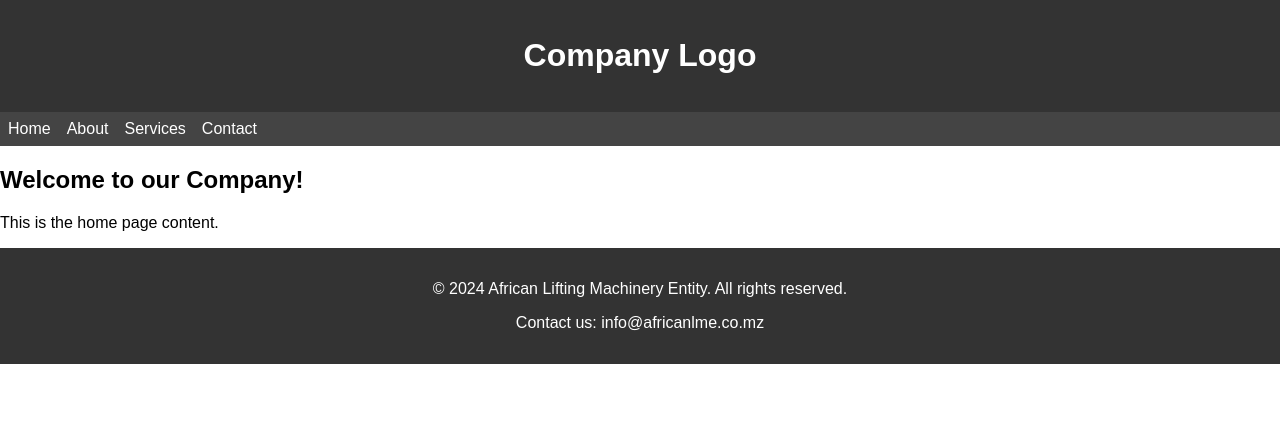
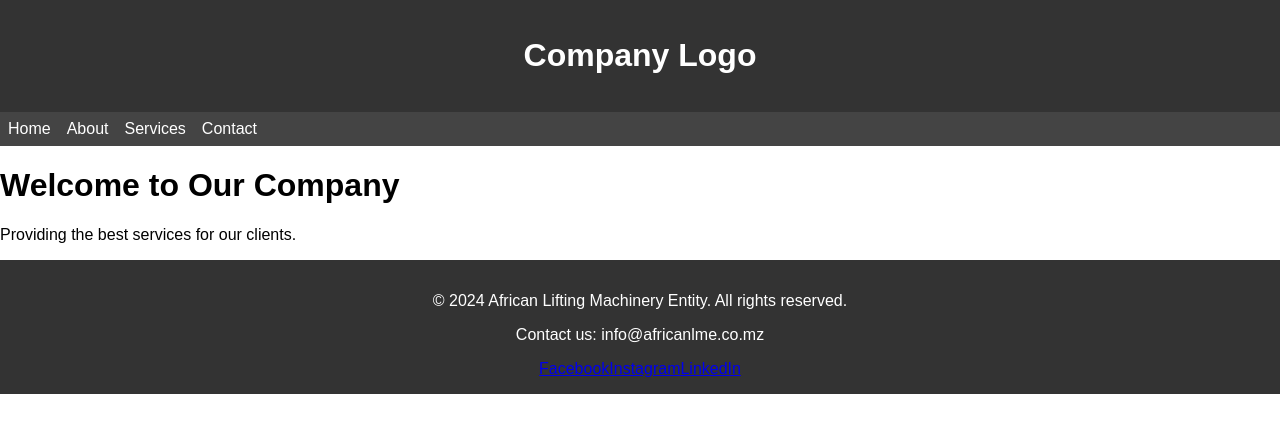
Before and after one commit to Donymmello/africanlme, a React (Create React App) app: page / in a window 1280 px wide. Shown: the top 432 px of the page. Built offline with nearby package versions, Linux system fonts and the light colour scheme.

Commit message:
add maps

```diff
--- a/package.json
+++ b/package.json
@@ -3,11 +3,15 @@
   "version": "0.1.0",
   "private": true,
   "dependencies": {
+    "@react-google-maps/api": "^2.20.3",
     "@testing-library/jest-dom": "^5.17.0",
     "@testing-library/react": "^13.4.0",
     "@testing-library/user-event": "^13.5.0",
+    "emailjs-com": "^3.2.0",
+    "framer-motion": "^11.11.10",
     "react": "^18.2.0",
     "react-dom": "^18.2.0",
+    "react-image-gallery": "^1.3.0",
     "react-router-dom": "^6.27.0",
     "react-scripts": "5.0.1",
     "styled-components": "^6.1.13",
--- a/src/App.js
+++ b/src/App.js
@@ -17,8 +17,8 @@ function App() {
       <Routes>
         <Route path="/" element={<Home />} />
         <Route path="/about" element={<About />} />
-        <Route path="/about" element={<Services />} />
-        <Route path="/about" element={<Contact />} />
+        <Route path="/services" element={<Services />} />
+        <Route path="/contact" element={<Contact />} />
       </Routes>
       <Footer />
     </Router>
--- a/src/components/Footer.js
+++ b/src/components/Footer.js
@@ -5,6 +5,11 @@ const Footer = () => {
     <footer>
       <p>&copy; 2024 African Lifting Machinery Entity. All rights reserved.</p>
       <p>Contact us: info@africanlme.co.mz</p>
+      <div>
+        <a href="https://facebook.com" target="_blank" rel="noopener noreferrer">Facebook</a>
+        <a href="https://instagram.com" target="_blank" rel="noopener noreferrer">Instagram</a>
+        <a href="https://linkedin.com" target="_blank" rel="noopener noreferrer">LinkedIn</a>
+      </div>
     </footer>
   );
 };
--- /dev/null
+++ b/src/components/Gallery.js
@@ -0,0 +1,15 @@
+// src/components/Gallery.js
+import React from 'react';
+import ImageGallery from 'react-image-gallery';
+
+const images = [
+  { original: 'path_to_image1.jpg', thumbnail: 'path_to_thumbnail1.jpg' },
+  { original: 'path_to_image2.jpg', thumbnail: 'path_to_thumbnail2.jpg' },
+  // Adicione mais imagens
+];
+
+function Gallery() {
+  return <ImageGallery items={images} />;
+}
+
+export default Gallery;
--- /dev/null
+++ b/src/components/Map.js
@@ -0,0 +1,18 @@
+// src/components/Map.js
+import React from 'react';
+import { GoogleMap, LoadScript, Marker } from '@react-google-maps/api';
+
+function Map() {
+  const containerStyle = { width: '100%', height: '400px' };
+  const center = { lat: -25.344, lng: 131.036 };
+
+  return (
+    <LoadScript googleMapsApiKey="YOUR_GOOGLE_MAPS_API_KEY">
+      <GoogleMap mapContainerStyle={containerStyle} center={center} zoom={10}>
+        <Marker position={center} />
+      </GoogleMap>
+    </LoadScript>
+  );
+}
+
+export default Map;
--- a/src/pages/Contact.js
+++ b/src/pages/Contact.js
@@ -0,0 +1,36 @@
+// src/pages/Contact.js
+import React, { useRef } from 'react';
+import emailjs from 'emailjs-com';
+import Map from '../components/Map';
+
+function Contact() {
+  const form = useRef();
+
+  const sendEmail = (e) => {
+    e.preventDefault();
+
+    emailjs.sendForm('YOUR_SERVICE_ID', 'YOUR_TEMPLATE_ID', form.current, 'YOUR_USER_ID')
+      .then((result) => {
+          console.log(result.text);
+          alert('Message sent!');
+      }, (error) => {
+          console.log(error.text);
+      });
+  };
+
+  return (
+    <form ref={form} onSubmit={sendEmail}>
+      <label>Name</label>
+      <input type="text" name="name" required />
+      <label>Email</label>
+      <input type="email" name="email" required />
+      <label>Message</label>
+      <textarea name="message" required />
+      <button type="submit">Send</button>
+      <p>Find us at our location below:</p>
+      <Map /> {/* Mapa será exibido aqui */}
+    </form>
+  );
+}
+
+export default Contact;
--- a/src/pages/Home.js
+++ b/src/pages/Home.js
@@ -1,12 +1,15 @@
-import React from 'react';
+import { motion } from 'framer-motion';
 
-function Home () {
+function Home() {
   return (
-    <div>
-      <h2>Welcome to our Company!</h2>
-      <p>This is the home page content.</p>
-    </div>
+    <motion.div
+      initial={{ opacity: 0 }}
+      animate={{ opacity: 1 }}
+      transition={{ duration: 1 }}
+    >
+      <h1>Welcome to Our Company</h1>
+      <p>Providing the best services for our clients.</p>
+    </motion.div>
   );
-};
-
+}
 export default Home;
--- a/src/pages/Services.js
+++ b/src/pages/Services.js
@@ -0,0 +1,17 @@
+import { motion } from 'framer-motion';
+import Gallery from '../components/Gallery';
+
+function Services() {
+  return (
+    <motion.div
+      initial={{ opacity: 0 }}
+      animate={{ opacity: 1 }}
+      transition={{ duration: 1 }}
+    >
+      <h1>Welcome to Our Company</h1>
+      <p>Providing the best services for our clients.</p>
+      <Gallery /> {/* A galeria será exibida aqui */}
+    </motion.div>
+  );
+}
+export default Services;
```
Also changed, not shown: 1 other file (tests, documents, lock files or other folders).
